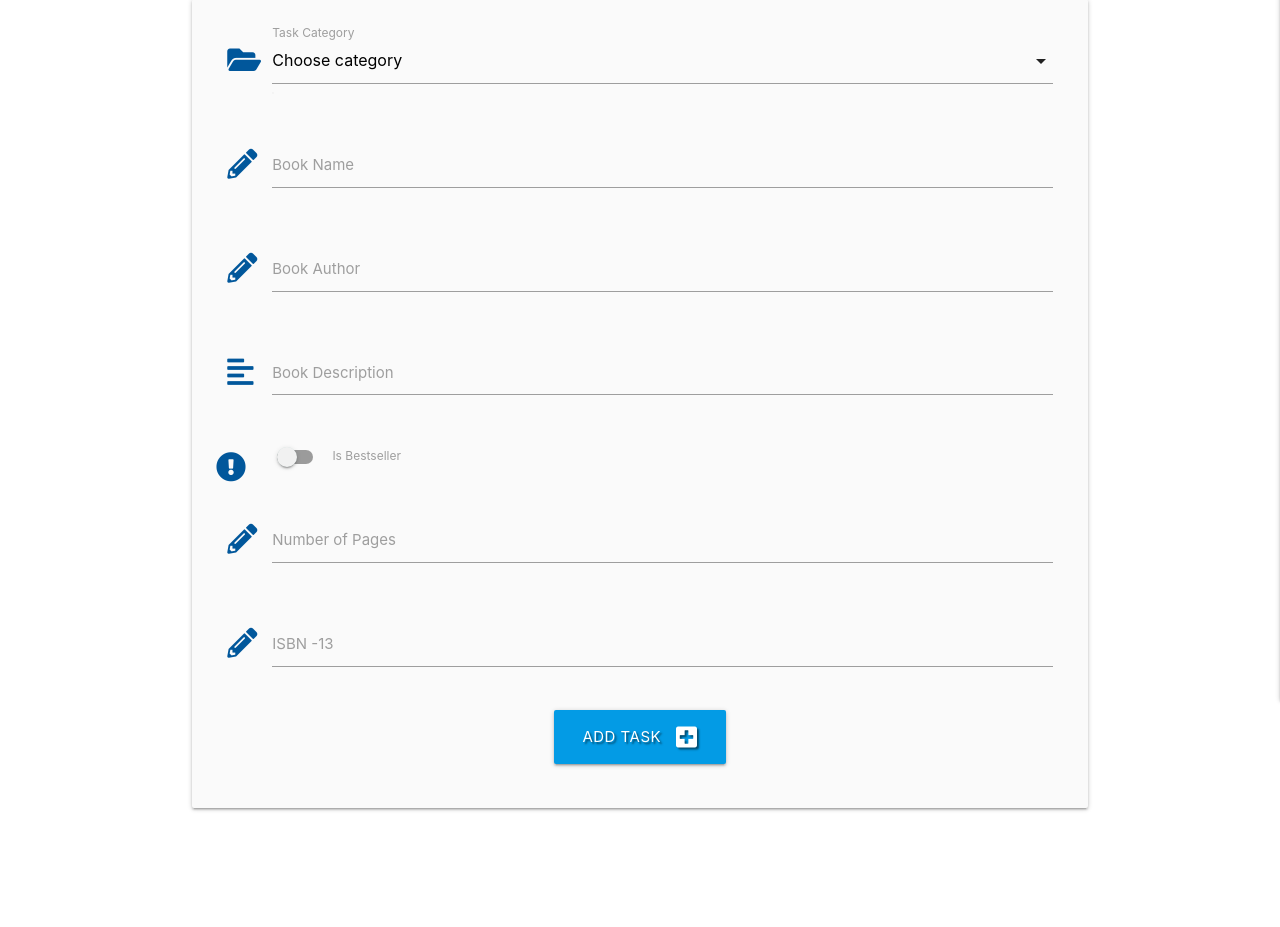
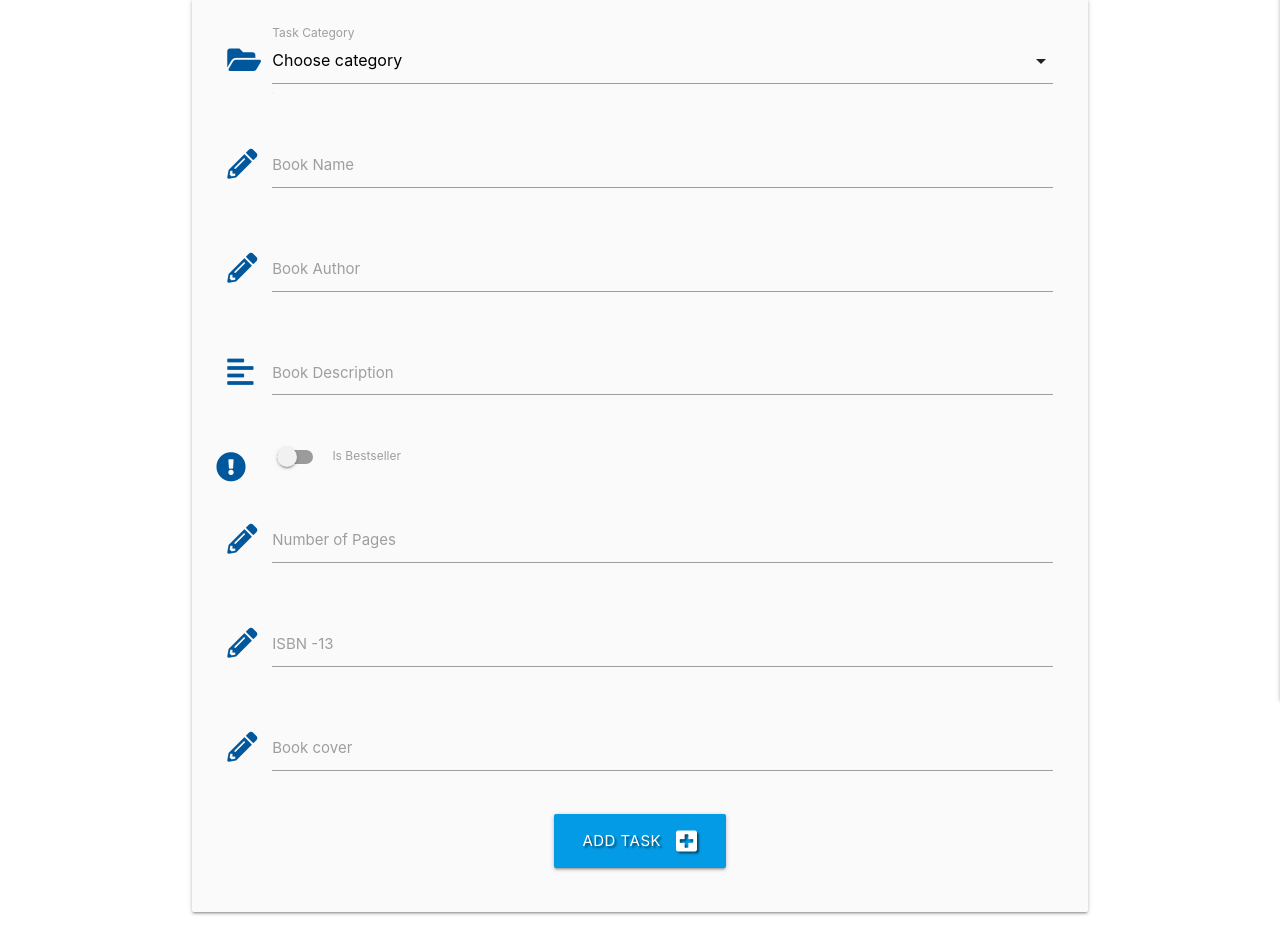
Before and after one commit to Davej66/book-club, a Flask app: page /add_task in a window 1280 px wide. Shown: the part 160-1087 px from the top of the page. Before the commit the page ends 971 px from the top, so only its background shows below. Run offline with Flask 2, Linux system fonts and the light colour scheme; data that the repository does not hold is empty; some libraries are stand-ins or nearby versions.

Commit message:
Updating add_task.html and app.py to store images

```diff
--- a/app.py
+++ b/app.py
@@ -123,6 +123,7 @@ def add_task():
             "is_bseller": is_bseller,
             "book_pages": request.form.get("book_pages"),
             "book_isbn": request.form.get("book_isbn"),
+            "book_cover": request.form.get("book_cover"),
             "created_by": session["user"]
         }
         mongo.db.tasks.insert_one(task)
--- a/templates/add_task.html
+++ b/templates/add_task.html
@@ -67,13 +67,22 @@
                 <label for="book_pages">Number of Pages</label>
             </div>
         </div>
-        <!--isbn 10-->
+        <!--isbn 13-->
         <div class="row">
             <div class="input-field col s12">
                 <i class="fas fa-pencil-alt prefix light-blue-text text-darken-4"></i>
                 <input id="book_isbn" name="book_isbn" minlength="13" maxlegth="13" type="text" class="validate"
                     required>
                 <label for="book_isbn">ISBN -13</label>
+            </div>
+        </div>
+        <!--book cover-->
+        <div class="row">
+            <div class="input-field col s12">
+                <i class="fas fa-pencil-alt prefix light-blue-text text-darken-4"></i>
+                <input id="book_cover" name="book_cover" minlength="13" maxlegth="13" type="text" class="validate"
+                    required>
+                <label for="book_cover">Book cover</label>
             </div>
         </div>
         <!--submit button-->
```
